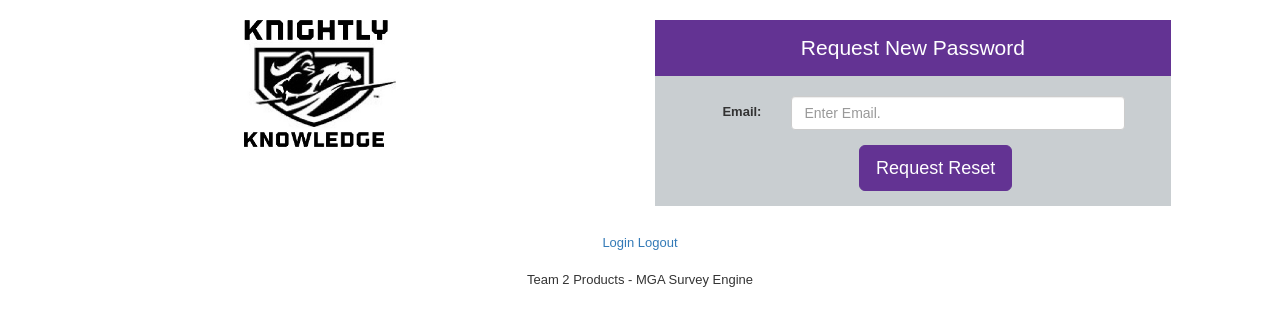
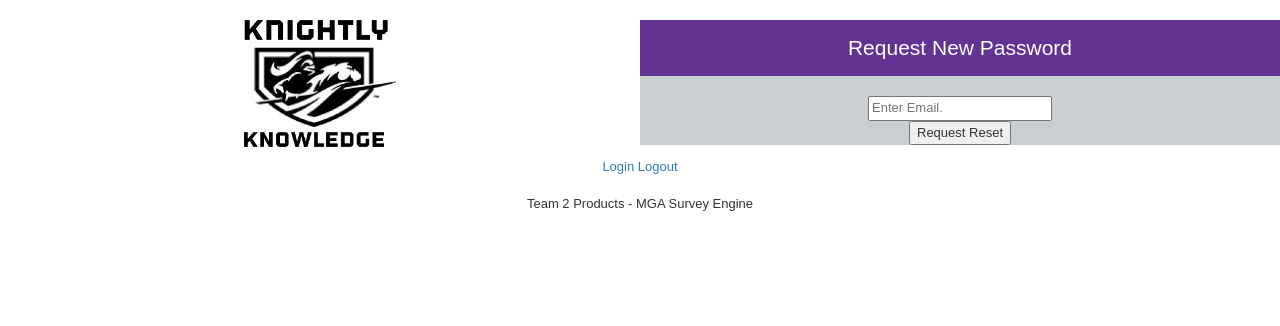
Before and after one commit to itec4750-team2/ITEC-4750-Team2-Site-Reordered, a PHP site: page /forgot_password.php in a window 1280 px wide. Shown: the part 232-558 px from the top of the page. Run offline with PHP 8.4, Linux system fonts and the light colour scheme.

Commit message:
Login & Password
see test site @ https://markham-surveyengine.herokuapp.com/login.php

```diff
--- a/_templates/forgotpassword.php
+++ b/_templates/forgotpassword.php
@@ -3,30 +3,12 @@
 include($_SERVER['DOCUMENT_ROOT'].'/_php/_objects/login_do.php');
 include($_SERVER['DOCUMENT_ROOT'].'/_php/_objects/password_do.php');
 ?>
-
-		<div class="row">
-			<div class="col-md-5">
-				<form action="#" method="post" name='reqPassForm' class="form-horizontal">
-					<fieldset><legend>Request New Password</legend>
-					<!-- Email Field-->
-					<div class="form-group">
-						<label class="control-label col-sm-3" for="Email">Email:</label>
-						<div class="col-sm-8">
-						<input type="email" name="Email" id="Email" class="form-control" placeholder= "Enter Email." <?php if(!empty($_GET['stid'])){echo 'value="'.$Email .'"';} ?> required>
-						</div>
-					</div>
-					<!-- Submit form  -->
-					<div class="form-group">
-						<div class="col-sm-offset-2 col-sm-9">
-							<input type="submit" name='reqPass' value='Request Reset' class="btn btn-primary btn-lg submitMain">
-						</div>
-					</div>
-					<!-- ++++ Change: Removed errorBlock handled in Login_DO rather than SESSION ++++ -->
-					</fieldset>
-				</form>
-			</div>
-		</div>
-	</div> <!-- End container div that started in mainHeader.php -->
+		<form action='#'  method='post' name ='reqPassForm'>
+			<fieldset><legend>Request New Password</legend>
+				<div class="two"><input type="email" name="Email" id="Email" placeholder= "Enter Email." <?php if(!empty($_GET['stid'])){echo 'value="'.$Email .'"';} ?> required></div>
+				<div class="two"><input type='submit' name='reqPass' value='Request Reset'></div>
+			</fieldset>
+		</form>
 		<?php
 
 			$errorMsg ='';
--- a/forgot_password.php
+++ b/forgot_password.php
@@ -2,7 +2,7 @@
 //Change: ++++ Renamed/Updated to use forgotpassword template ++++
 	include($_SERVER['DOCUMENT_ROOT'].'/_templates/mainHeader.php');
 ?>
-	<!-- Main tag starts in mainHeader.php -->
+	<main>
 		<?php
 			include($_SERVER['DOCUMENT_ROOT'].'/_templates/forgotpassword.php');
 		?>
```
Also changed, not shown: login.php (+5 -5 lines).
